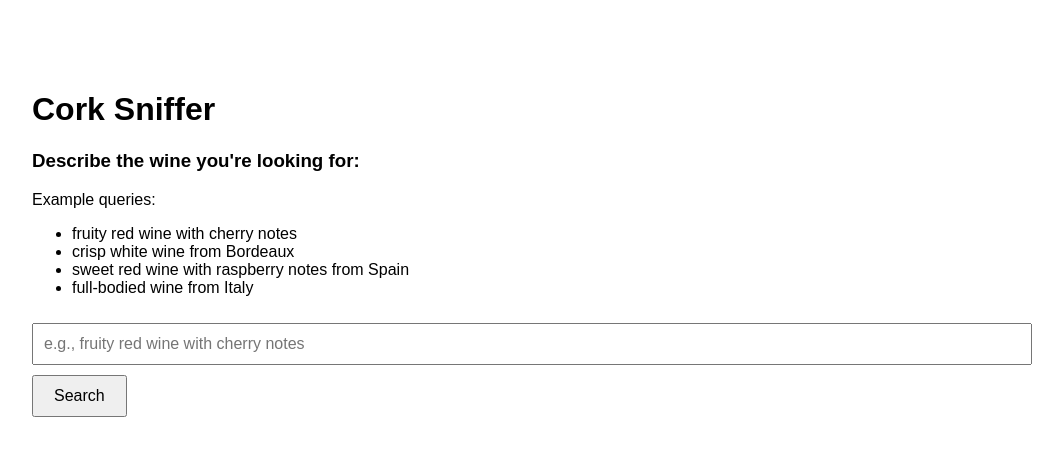
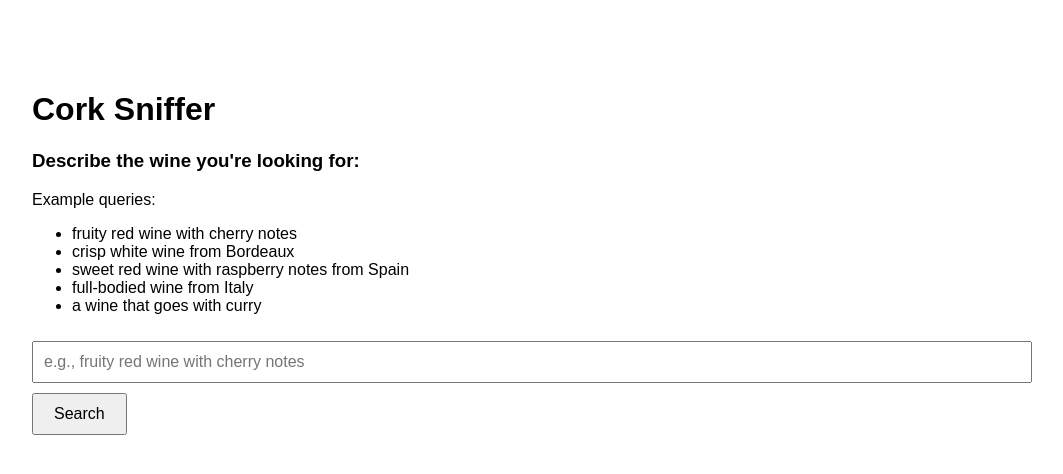
Before and after one commit to filippahognasbacka/IntroToDataScienceWine, a Flask app: page / in a window 1280 px wide. Shown: the top 474 px of the page, without its empty margins (108-1171 px from the left). Run offline with Flask 3, Linux system fonts and the light colour scheme; parts of the project's set-up code (start-up, migrations or seed data) failed here and were passed over.

Commit message:
added an example query

```diff
--- a/src/chat-app/templates/index.html
+++ b/src/chat-app/templates/index.html
@@ -55,6 +55,7 @@
       <li>crisp white wine from Bordeaux</li>
       <li>sweet red wine with raspberry notes from Spain</li>
       <li>full-bodied wine from Italy</li>
+      <li>a wine that goes with curry</li>
     </ul>
 
     <form method="GET" action="/">
```
